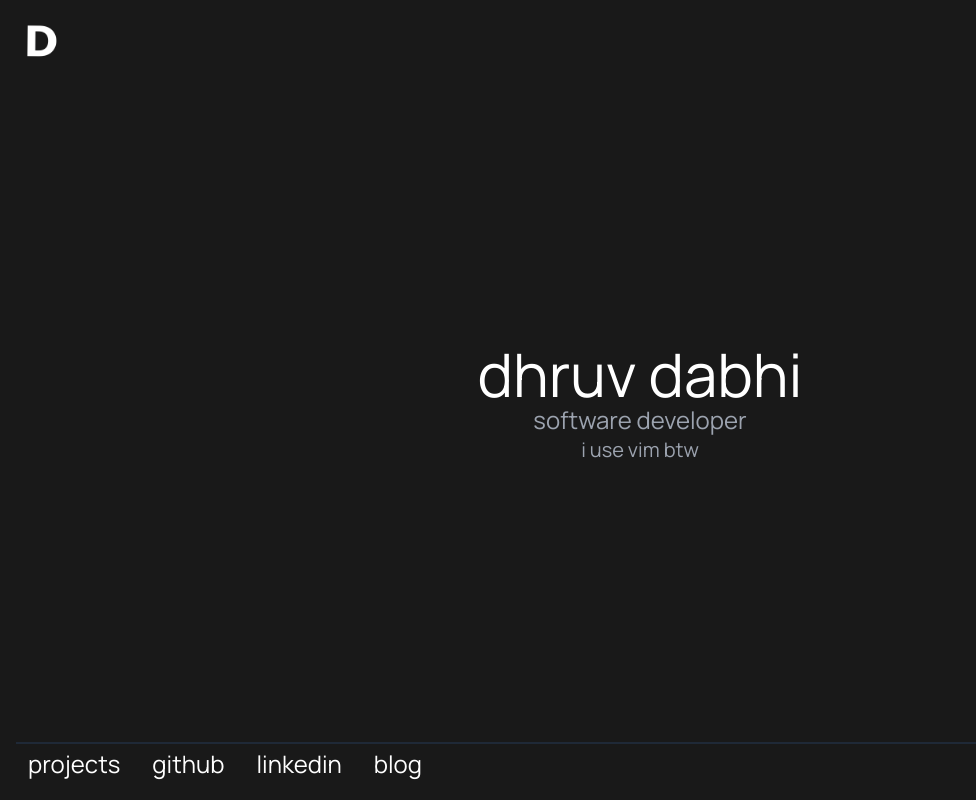
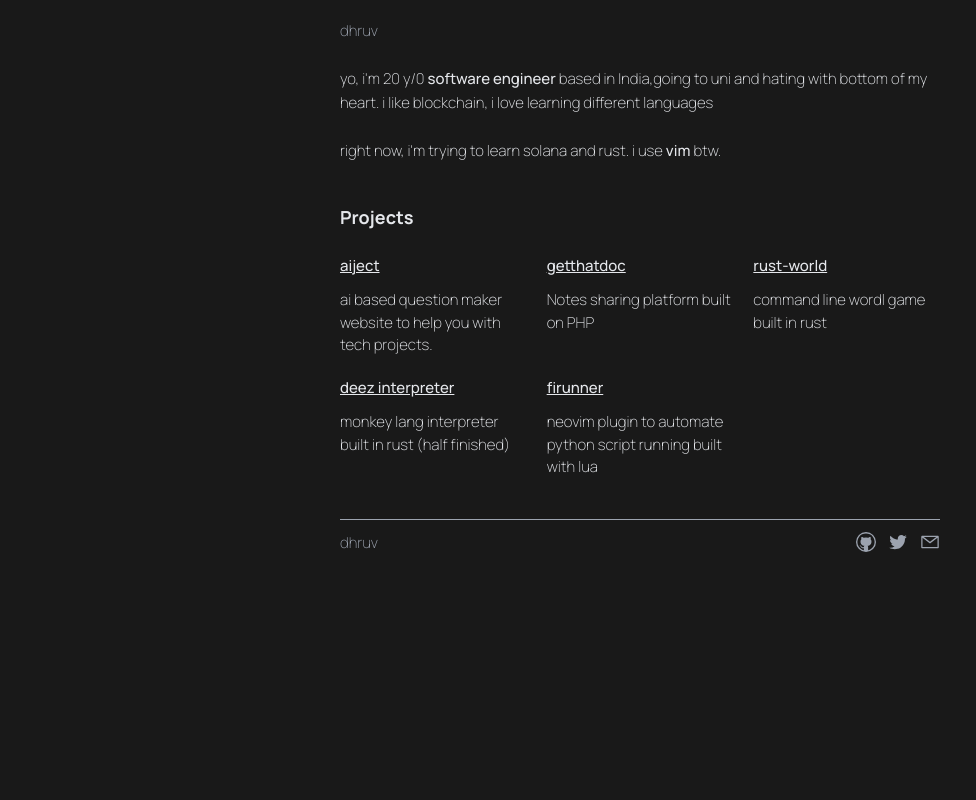
Before and after one commit to dhruvdabhi101/minimalistic-portfolio, a Next.js app: page / in a window 1280 px wide. Shown: the whole page, without its empty margins (0-976 px from the left). Built offline with nearby package versions, Linux system fonts and the light colour scheme.

Commit message:
updated website

```diff
--- a/app/page.tsx
+++ b/app/page.tsx
@@ -3,40 +3,56 @@ import Link from 'next/link'
 import dimg from '../public/DLogog.png'
 import "./globals.css"
 import Image from 'next/image'
+import { VscGithub, VscMail, VscTwitter } from 'react-icons/vsc'
 
 const manrope = Manrope({ subsets: ['latin'] })
 
 
 export default function Home() {
     return (
-  <div className={"flex justify-between w-[100%] text-white h-screen flex-col gap-4 max-h-full p-4 "+ ` ${manrope.className}`}>
-  <Image src={dimg} alt="img" width={50} height={50}/>
-  <div className='flex justify-center items-center flex-col'>
-  <div className={'sm:text-6xl text-5xl'}>
-     dhruv dabhi
+        <div className={"w-full flex flex-row justify-center text-[13px] md:text-[15px] font-thin" + ` ${manrope.className}`}>
+            <div className='flex flex-col justify-center p-5 w-[100%]  sm:w-[80%] md:w-[70%] lg:w-[55%] xl:w-[50%]'>
+                <div className='text-gray-400'>dhruv</div>
+                <div className='flex flex-col gap-6 leading-6'>
+                    <div className='text-gray-400 font-sm'></div>
+                    <div className='text-gray-200'>yo, i'm 20 y/0 <span className='font-medium'>software engineer</span> based in India,going to uni and hating with bottom of my heart. i like blockchain, i love learning different languages</div>
+                    <div className='text-gray-200'>right now, i'm trying to learn solana and rust. i use <span className='font-medium'>vim </span>btw.</div>
                 </div>
-  <div className='sm:text-2xl text-gray-400 text-xl'>
-    software developer
+                <div className='text-gray-200 space-y-6 my-10'>
+                    <div className='font-bold text-lg'> Projects </div>
+                    <div className='grid grid-cols-2 md:grid-cols-3 gap-5'>
+                        <div className='flex flex-col gap-3 '>
+                            <a href="https://github.com/dhruvdabhi101/aiject" target='_blank'><div className='underline font-medium '>aiject</div></a>
+                            <div >ai based question maker website to help you with tech projects.</div>
                         </div>
-  <div className='sm:text-xl text-gray-400 text-xl'>
-  i use vim btw
+                        <div className='flex flex-col gap-3 '>
+                            <a href="https://github.com/dhruvdabhi101/getthatdoc" target='_blank'><div className='underline font-medium '>getthatdoc</div></a>
+                            <div >Notes sharing platform built on PHP</div>
+                        </div>
+                        <div className='flex flex-col gap-3 '>
+                            <a href="https://github.com/dhruvdabhi101/rust-wordl" target='_blank'><div className='underline font-medium '>rust-world</div></a>
+                            <div >command line wordl game built in rust</div>
+                        </div>
+                        <div className='flex flex-col gap-3 '>
+                            <a href="https://github.com/dhruvdabhi101/deez-interpreter" target='_blank'><div className='underline font-medium '>deez interpreter</div></a>
+                            <div >monkey lang interpreter built in rust (half finished)</div>
+                        </div>
+                        <div className='flex flex-col gap-3 '>
+                            <a href="https://github.com/dhruvdabhi101/firunner" target='_blank'><div className='underline font-medium '>firunner</div></a>
+                            <div >neovim plugin to automate python script running built with lua</div>
                         </div>
                     </div>
-        <div className="w-full border-t-2 border-gray-800 px-3 py-1 flex justify-start gap-8 text-lg sm:text-2xl ">
-        <p className="hover:text-gray-400">
-            <Link href="/projects">projects</Link>
-        </p>
-        <p className="hover:text-gray-400">
-            <Link href="https://github.com/dhruvdabhi101">github</Link>
-        </p>
-        <p className="hover:text-gray-400">
-            <Link href="https://linkedin.com/in/dhruvdabhi101">linkedin</Link>
-        </p>
-        <p className="hover:text-gray-400">
-            <Link href="https://dhruvblogs.xyz">blog</Link>
-        </p>
                 </div>
-
+                <span className='w-full h-[1px]  bg-gray-400'></span>
+                <div className='flex flex-row justify-between my-3 text-gray-400'>
+                    <div>dhruv</div>
+                    <div className='flex flex-row gap-3'>
+                        <a href="https://github.com/dhruvdabhi101" target='_blank'><VscGithub size={20} /></a>
+                        <a href="https://twitter.com/dhruvdabhi101" target='_blank'><VscTwitter size={20}/></a>
+                        <a href="mailto:dhruvdabhi101" target='_blank'><VscMail size={20}/></a>
+                    </div>
+                </div>
+            </div>
         </div>
     )
 }
--- a/app/projects/page.tsx
+++ /dev/null
@@ -1,71 +0,0 @@
-import { Manrope } from 'next/font/google'
-import Link from 'next/link'
-import "../globals.css"
-import Image from 'next/image'
-import dimg from '../../public/DLogog.png'
-
-const manrope = Manrope({ subsets: ['latin'] })
-
-
-export default function Home() {
-    return (
-            <div className='flex flex-col justify-between w-full h-full'>
-                <div className={"flex text-white flex-col gap-4 sm:p-4"+ ` ${manrope.className} text-lg `}>
-                    <Link href={"/"}>
-                        <Image src={dimg} alt="img" width={50} height={50}/>
-                    </Link>
-                    <div className={`${manrope.className} text-5xl font-medium `}>
-                    projects
-                    </div>
-                    <div className='flex flex-col justify-center items-center w-[100%]'>
-                        <div className='grid lg:grid-cols-3 md:grid-cols-2 sm:grid-cols-1 grid-cols-1 sm:gap-14 gap-10 overflow-y-auto'>
-                            <Card props={{name:"AIJect", desc:"AIJect is online platform where you can ask AI to generate questions which you can solve and implement them and make project with it without getting into tutorial hell."}}/>
-                            <Card props={{name:"GetThatDoc", desc:"it is a notes sharing plateform, made with php,javascript,html-css. you can upload notes and download by just entering name of the subject"}}/>
-                            <Card props={{name:"OnlineJobPortal", desc:"formaly, getthatjob, it is online job recruiting portal made with django framework. very minimal design and all the functionalities you can think of"}}/>
-                            <Card props={{name:"firunner", desc:"it is a small plugin made with lua programming language for neovim btw. it simplifies process of interpreting python file with just one shortcut and prints output in new buffer"}}/>
-                        </div>
-                    </div>
-
-                </div>
-
-  {/* footer */}
-            <div className="w-full border-t-2 border-gray-800 px-3 py-1 flex justify-start gap-8 text-lg sm:text-2xl text-white">
-            <p className="hover:text-gray-400">
-                <Link href="/projects">projects</Link>
-            </p>
-            <p className="hover:text-gray-400">
-                <Link href="https://github.com/dhruvdabhi101">github</Link>
-            </p>
-            <p className="hover:text-gray-400">
-                <Link href="https://linkedin.com/in/dhruvdabhi101">linkedin</Link>
-            </p>
-            <p className="hover:text-gray-400">
-                <Link href="https://dhruvblogs.xyz">blog</Link>
-            </p>
-            </div>
-
-  </div>
-  )
-}
-
-function Card({props}:any) {
-    return (
-    <div className='border-2 border-gray-500 h-88 w-60 rounded-xl p-3 flex flex-col gap-3 text-center mt-7 mx-5'>
-
-    <div className='text-xl font-medium p-2'>
-    {props.name}
-    </div>
-    <div className='text-md p-2'>
-    {props.desc}
-    </div>
-    <div className='text-lg text-gray-400 p-2 hover:text-white'>
-    <Link href={`https://github.com/dhruvdabhi101/${props.name}`}> github link  </Link>
-    </div>
-
-
-    </div>
-
-
-    )
-
-}
--- a/package.json
+++ b/package.json
@@ -17,6 +17,7 @@
     "postcss": "8.4.24",
     "react": "18.2.0",
     "react-dom": "18.2.0",
+    "react-icons": "^4.10.1",
     "tailwindcss": "3.3.2",
     "typescript": "5.0.4"
   }
```
Lines whose indentation alone changed are shown as unchanged.
